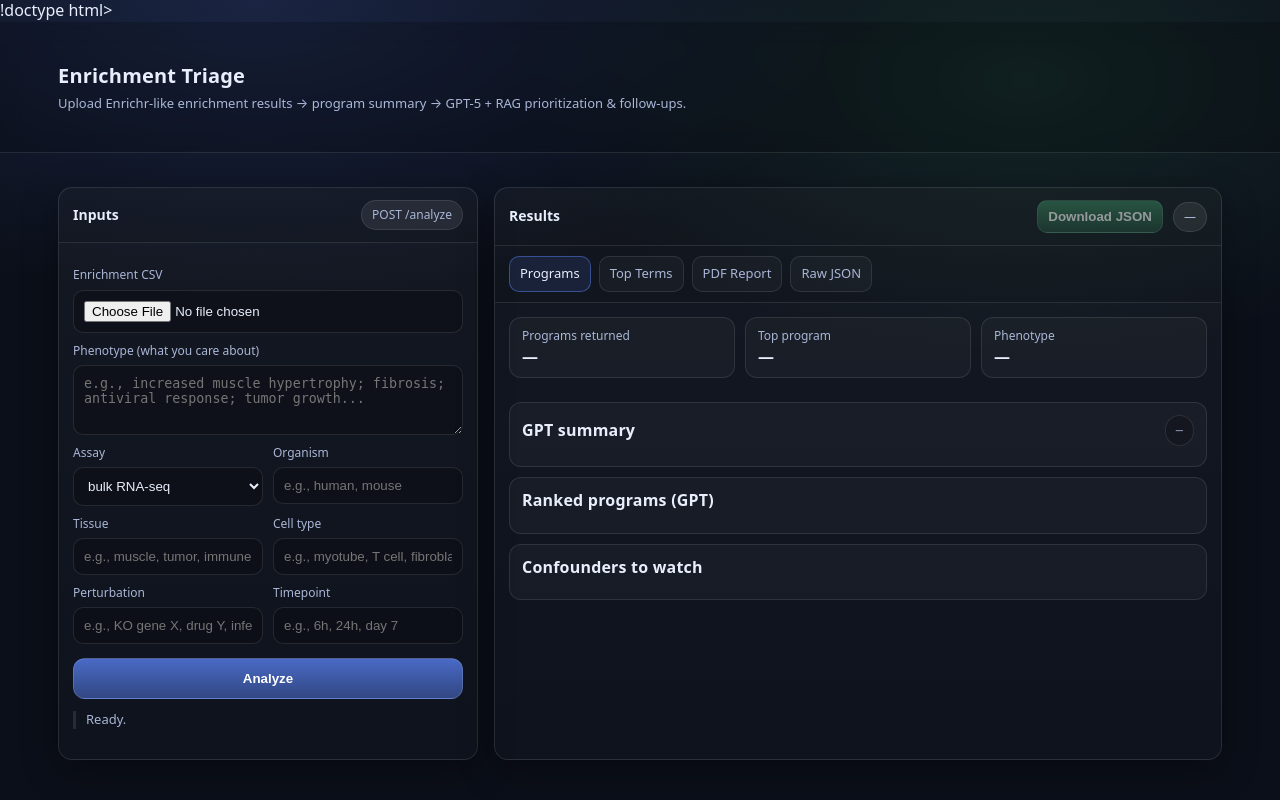
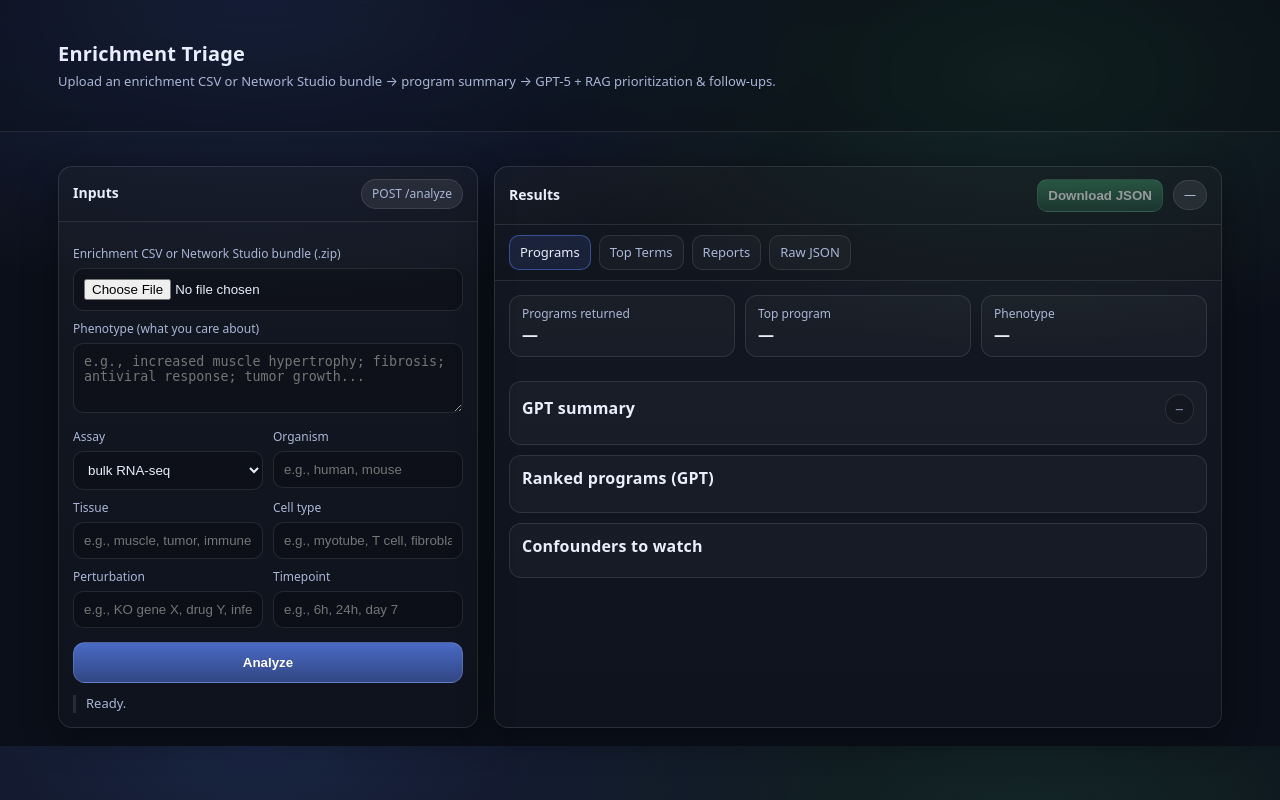
Before and after one commit to jcaperella29/Enrichment_Analysis_LLM_APP, a Flask app: page / in a window 1280 px wide. Run offline with Flask 3, Linux system fonts and the light colour scheme; parts of the project's set-up code (start-up, migrations or seed data) failed here and were passed over; some libraries are stand-ins or nearby versions.

Commit message:
Update index.html

```diff
--- a/templates/index.html
+++ b/templates/index.html
@@ -1,4 +1,4 @@
-!doctype html>
+<!doctype html>
 <html lang="en">
 <head>
   <meta charset="utf-8" />
@@ -253,7 +253,7 @@
 <header>
   <div class="wrap">
     <h1>Enrichment Triage</h1>
-    <div class="sub">Upload Enrichr-like enrichment results → program summary → GPT-5 + RAG prioritization & follow-ups.</div>
+    <div class="sub">Upload an enrichment CSV or Network Studio bundle → program summary → GPT-5 + RAG prioritization & follow-ups.</div>
   </div>
 </header>
 
@@ -268,8 +268,8 @@
       </div>
       <div class="bd">
         <form id="analyzeForm" method="post" action="/analyze" enctype="multipart/form-data">
-          <label>Enrichment CSV</label>
-          <input id="file" type="file" name="file" accept=".csv,text/csv" required />
+          <label>Enrichment CSV or Network Studio bundle (.zip)</label>
+          <input id="file" type="file" name="file" accept=".csv,.zip,text/csv,application/zip" required />
 
           <label>Phenotype (what you care about)</label>
           <textarea id="phenotype" name="phenotype" placeholder="e.g., increased muscle hypertrophy; fibrosis; antiviral response; tumor growth..." required></textarea>
@@ -341,7 +341,7 @@
       <div class="tabs">
         <div class="tab active" data-tab="programs">Programs</div>
         <div class="tab" data-tab="terms">Top Terms</div>
-        <div class="tab" data-tab="pdf">PDF Report</div>
+        <div class="tab" data-tab="pdf">Reports</div>
         <div class="tab" data-tab="raw">Raw JSON</div>
       </div>
 
@@ -410,11 +410,11 @@
         </div>
       </div>
 
-      <!-- PDF panel (WAS MISSING) -->
+      <!-- Reports panel: PDF + Markdown -->
       <div class="panel" id="panel-pdf">
         <div class="item">
           <div class="top">
-            <div class="name">PDF report</div>
+            <div class="name">Reports</div>
             <div class="score" id="pdfStatus">Not generated</div>
           </div>
 
@@ -430,10 +430,16 @@
                      background: linear-gradient(180deg, rgba(84,209,139,.55), rgba(84,209,139,.25));">
               Download PDF
             </button>
+
+            <button id="downloadMarkdownBtn" type="button" disabled
+              style="border:1px solid rgba(255,255,255,.14);
+                     background: linear-gradient(180deg, rgba(247,201,72,.55), rgba(247,201,72,.25));">
+              Download Markdown
+            </button>
           </div>
 
           <div class="meta" style="margin-top:10px;">
-            Preview:
+            PDF preview:
           </div>
           <iframe id="pdfFrame"
                   title="PDF preview"
@@ -472,10 +478,12 @@
 
   const makePdfBtn = document.getElementById("makePdfBtn");
   const downloadPdfBtn = document.getElementById("downloadPdfBtn");
+  const downloadMarkdownBtn = document.getElementById("downloadMarkdownBtn");
   const pdfFrame = document.getElementById("pdfFrame");
   const pdfStatus = document.getElementById("pdfStatus");
 
   let lastPdfUrl = null;
+  let lastMarkdownUrl = null;
   let lastResult = null;
 
   function setStatus(msg, kind="") {
@@ -524,18 +532,23 @@
 
       const data = JSON.parse(text);
       const url = data?.pdf_url;
+      const mdUrl = data?.markdown_url;
+
       if (!url) {
         pdfStatus.textContent = "Failed";
-        setStatus("PDF route returned no pdf_url.", "bad");
+        setStatus("Report route returned no pdf_url.", "bad");
         return;
       }
 
       lastPdfUrl = url + (url.includes("?") ? "&" : "?") + "t=" + Date.now();
+      lastMarkdownUrl = mdUrl ? mdUrl + (mdUrl.includes("?") ? "&" : "?") + "t=" + Date.now() : null;
+
       pdfFrame.src = lastPdfUrl;
-      pdfStatus.textContent = "Ready ✅";
+      pdfStatus.textContent = mdUrl ? "PDF + Markdown ready ✅" : "PDF ready ✅";
       downloadPdfBtn.disabled = false;
+      downloadMarkdownBtn.disabled = !lastMarkdownUrl;
 
-      setStatus("PDF generated ✅", "ok");
+      setStatus(mdUrl ? "PDF + Markdown generated ✅" : "PDF generated ✅", "ok");
     } catch (err) {
       pdfStatus.textContent = "Failed";
       setStatus("Client error generating PDF:\n" + (err?.message || String(err)), "bad");
@@ -551,6 +564,18 @@
     const a = document.createElement("a");
     a.href = cleanUrl;
     a.download = cleanUrl.split("/").pop() || "triage_report.pdf";
+    document.body.appendChild(a);
+    a.click();
+    a.remove();
+  });
+
+  downloadMarkdownBtn.addEventListener("click", () => {
+    if (!lastMarkdownUrl) return;
+
+    const cleanUrl = lastMarkdownUrl.split("?")[0];
+    const a = document.createElement("a");
+    a.href = cleanUrl;
+    a.download = cleanUrl.split("/").pop() || "triage_report.md";
     document.body.appendChild(a);
     a.click();
     a.remove();
@@ -755,6 +780,7 @@
     downloadBtn.disabled = true;
     makePdfBtn.disabled = true;
     downloadPdfBtn.disabled = true;
+    downloadMarkdownBtn.disabled = true;
 
     setStatus("Running analysis…", "");
 
@@ -787,9 +813,11 @@
 
       // Reset any previous PDF
       lastPdfUrl = null;
+      lastMarkdownUrl = null;
       pdfFrame.src = "";
       pdfStatus.textContent = "Not generated";
       downloadPdfBtn.disabled = true;
+      downloadMarkdownBtn.disabled = true;
 
       setStatus("Done ✅", "ok");
 
```
